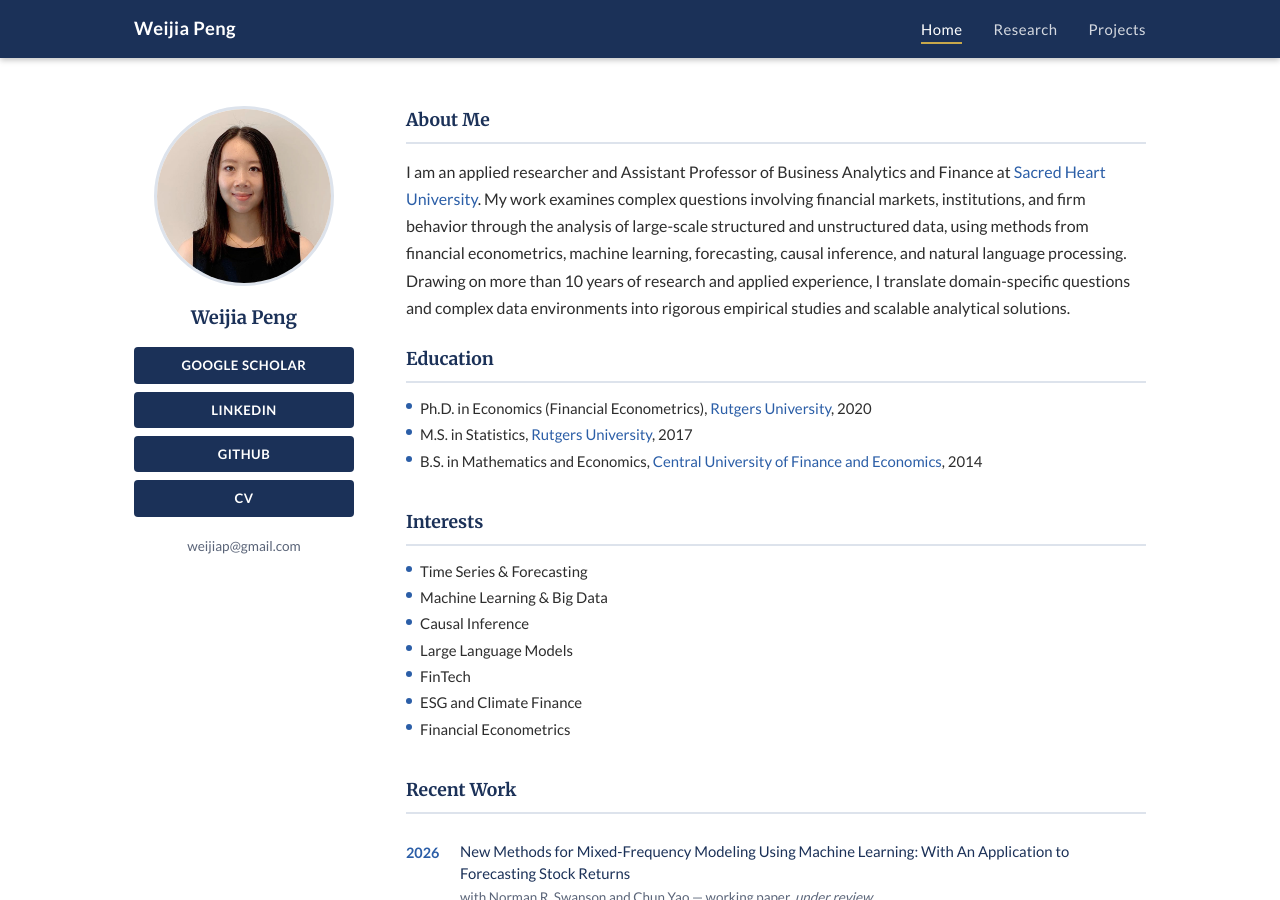
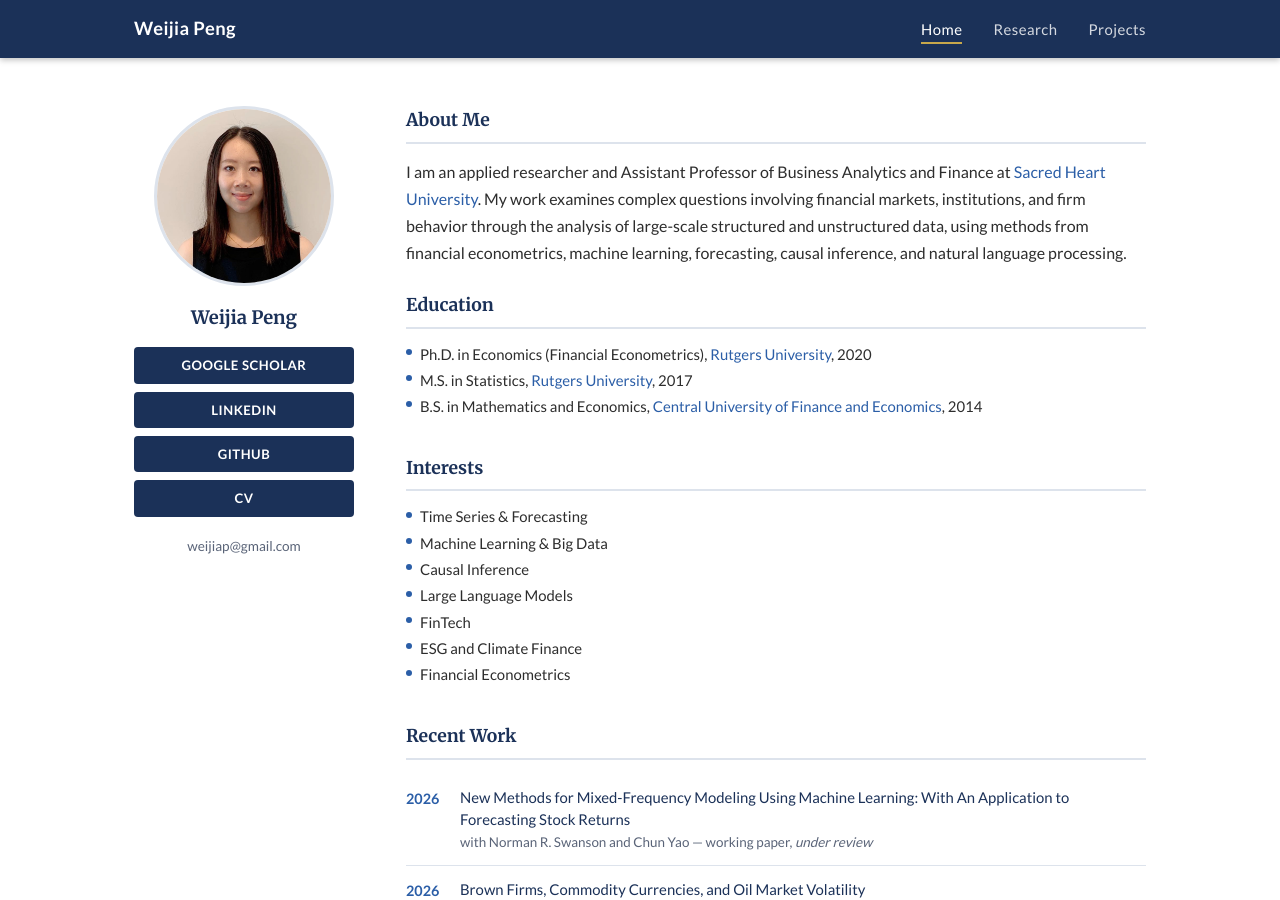
Before and after one commit to weijiap/weijiap.github.io, a Jekyll site: the page built from index.html, in a window 1280 px wide and 900 px high. Built offline with Jekyll 4.4.1, drawn with Linux system fonts in a browser that asks for light colours.

Commit message:
Remove last sentence from bio intro
Co-Authored-By: Claude Sonnet 4.6 <noreply@anthropic.com>

```diff
--- a/index.html
+++ b/index.html
@@ -40,7 +40,7 @@ title: Home
     <section class="bio-section">
       <h2>About Me</h2>
       <p>
-        I am an applied researcher and Assistant Professor of Business Analytics and Finance at <a href="https://www.sacredheart.edu/" target="_blank" rel="noopener">Sacred Heart University</a>. My work examines complex questions involving financial markets, institutions, and firm behavior through the analysis of large-scale structured and unstructured data, using methods from financial econometrics, machine learning, forecasting, causal inference, and natural language processing. Drawing on more than 10 years of research and applied experience, I translate domain-specific questions and complex data environments into rigorous empirical studies and scalable analytical solutions.
+        I am an applied researcher and Assistant Professor of Business Analytics and Finance at <a href="https://www.sacredheart.edu/" target="_blank" rel="noopener">Sacred Heart University</a>. My work examines complex questions involving financial markets, institutions, and firm behavior through the analysis of large-scale structured and unstructured data, using methods from financial econometrics, machine learning, forecasting, causal inference, and natural language processing.
       </p>
     </section>
 
```
